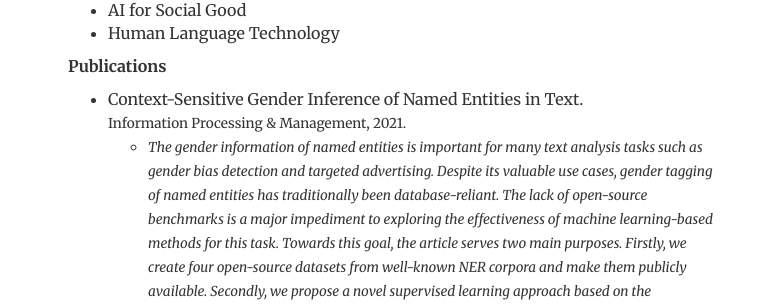
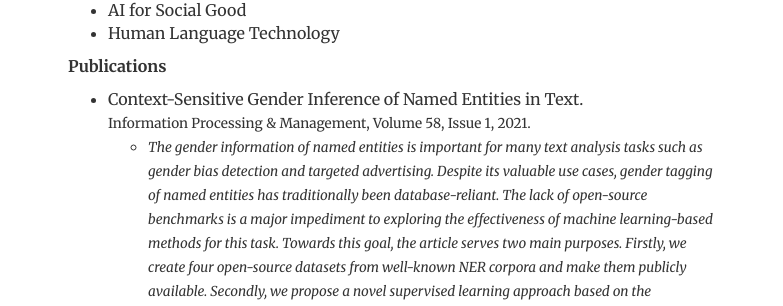
Before and after one commit to das-sudeshna/das-sudeshna.github.io, a Jekyll site: the page built from research/index.html, in a window 1280 px wide. Shown: the part 144-450 px from the top of the page, without its empty margins (248-1031 px from the left). Built offline with Jekyll 4.4.1, drawn with Linux system fonts in a browser that asks for light colours; nearby versions of some CDN libraries.

Commit message:
Update index.html

```diff
--- a/research/index.html
+++ b/research/index.html
@@ -17,7 +17,7 @@ description: Research profile of Sudeshna Das, PhD candidate, IIT Kharagpur.
 
     <p><strong>Publications</strong><br>
 				<ul>
-				<li>Context-Sensitive Gender Inference of Named Entities in Text.<br/><small>Information Processing & Management, 2021.</small><br/></li>
+				<li>Context-Sensitive Gender Inference of Named Entities in Text.<br/><small>Information Processing & Management, Volume 58, Issue 1, 2021.</small><br/></li>
 						<ul>
 						<li><small><em>The gender information of named entities is important for many text analysis tasks such as gender bias detection and targeted advertising. Despite its valuable use cases, gender tagging of named entities has traditionally been database-reliant. The lack of open-source benchmarks is a major impediment to exploring the effectiveness of machine learning-based methods for this task. Towards this goal, the article serves two main purposes. Firstly, we create four open-source datasets from well-known NER corpora and make them publicly available. Secondly, we propose a novel supervised learning approach based on the transformer network to identify the gender of named entities. We evaluate the proposed approach on four gender identification datasets. The proposed method outperforms two commercial database-reliant approaches and five deep sequence models, including BERT.</em></small></li>
 						<li><small><a href="https://doi.org/10.1016/j.ipm.2020.102423">Paper</a> | <a href="https://raw.githubusercontent.com/das-sudeshna/das-sudeshna.github.io/master/bibtex/ipm2021.bib">BibTeX</a> | <a href="https://github.com/das-sudeshna/genid">Dataset</a></small></li>
```
